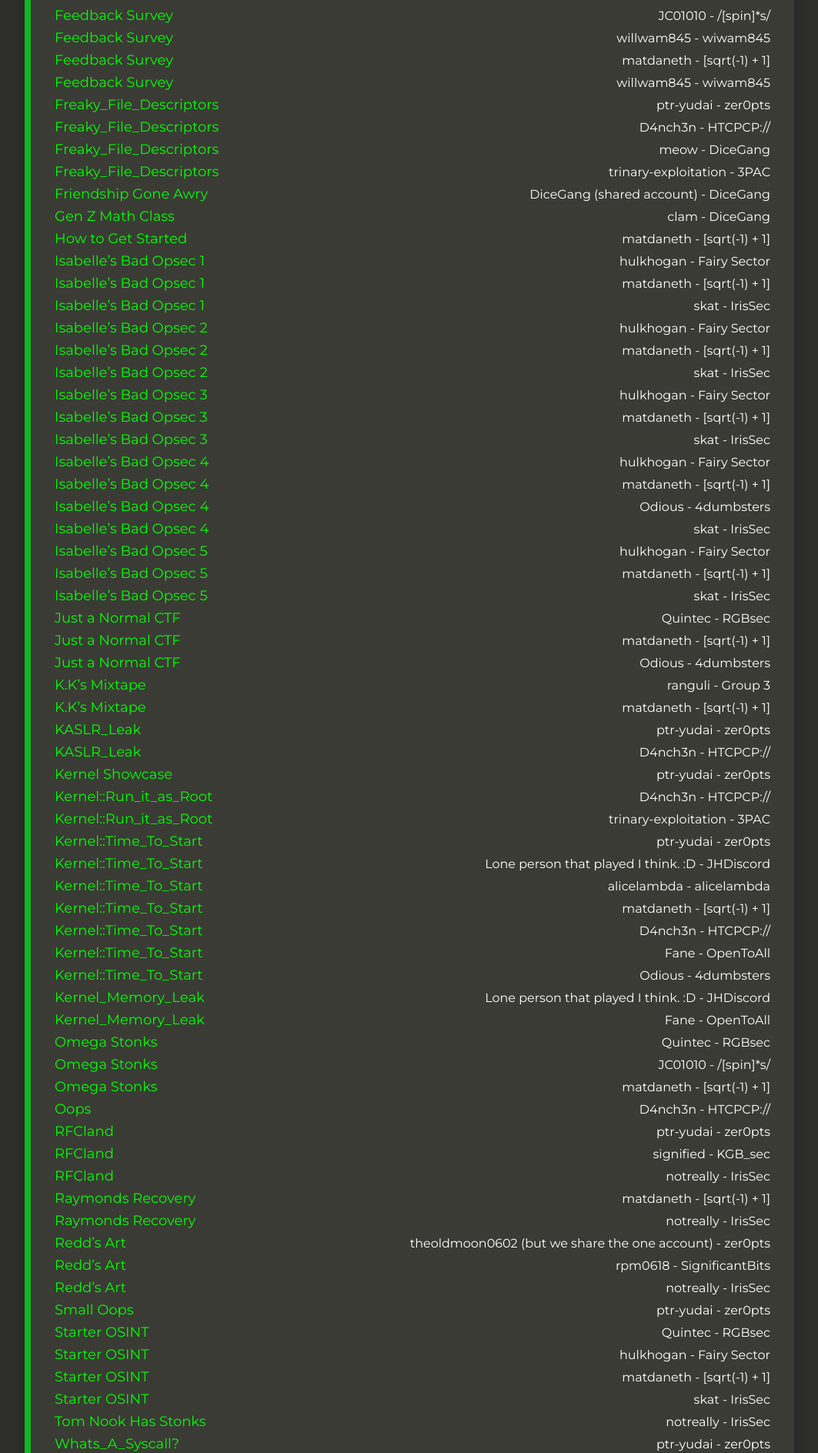
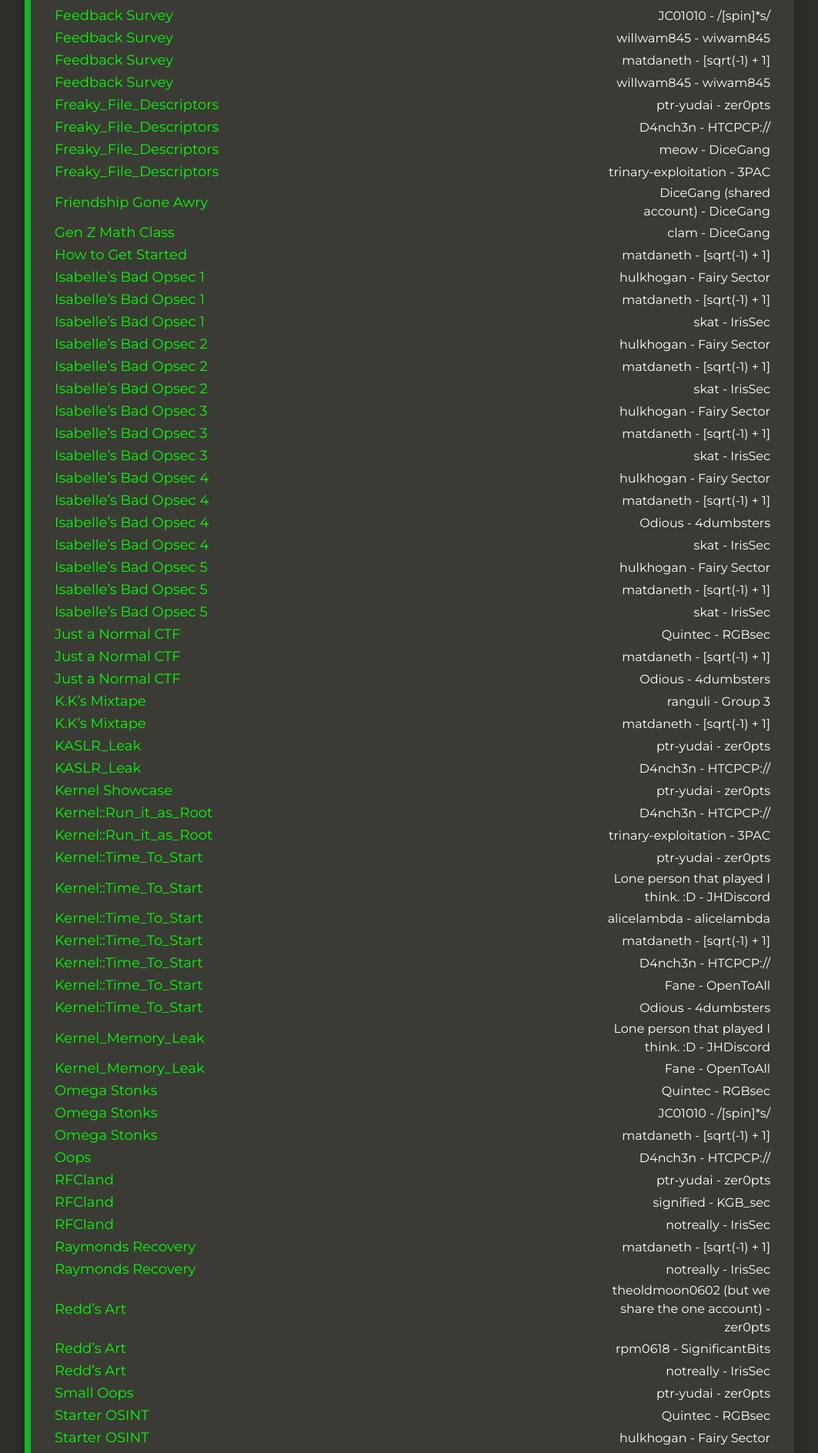
Before and after one commit to sigpwny/sigpwny.github.io-archive, a Jekyll site: the page built from writeups.md, in a window 1280 px wide. Shown: the part 834-2722 px from the top of the page at 77% size, without its empty margins (108-1171 px from the left). Built offline with Jekyll 4.4.1, drawn with Linux system fonts in a browser that asks for light colours; nearby versions of some CDN libraries.

Commit message:
add writeup styling. Note: my auto-formatter doesn't agree with nicks.

```diff
--- a/css/style.scss
+++ b/css/style.scss
@@ -1,39 +1,49 @@
 ---
 ---
+
 @import url(https://fonts.googleapis.com/css?family=Montserrat);
 
-$twitter:        #6DABDA;
-$facebook:       #365899;
-$github:         #F6C2A4;
-$discord:        #7289DA;
+$twitter: #6dabda;
+$facebook: #365899;
+$github: #f6c2a4;
+$discord: #7289da;
 
-
-$darker:         #21211E;
-$dark:           #2D2D29;
-$medium:         #3B3B35;
-$light-medium:   #969696;
-$dark-blue:      #215A6D;
-$light-blue:     #4EA2A2;
-$green:          #10b923;
-$light:          #DFECE6;
-$white:          #FFFFFF;
-$dark-purple:    #300030;
-$medium-purple:  #480048;
+$darker: #21211e;
+$dark: #2d2d29;
+$medium: #3b3b35;
+$light-medium: #969696;
+$dark-blue: #215a6d;
+$light-blue: #4ea2a2;
+$green: #10b923;
+$light: #dfece6;
+$white: #ffffff;
+$dark-purple: #300030;
+$medium-purple: #480048;
 $regular-purple: #601848;
-$red:            #C04848;
-$orange:         #F07241;
-
+$red: #c04848;
+$orange: #f07241;
+$lime: #00ff00;
 
 html {
   overflow-x: hidden;
 }
 
+.writeup-fixed-cols {
+  table {
+    td:nth-of-type(1) {
+      width: 80%;
+    }
+    td:nth-of-type(2) {
+      width: 20%;
+    }
+  }
+}
 body {
-  font-family: 'Montserrat';
+  font-family: "Montserrat";
   background-color: $dark;
   color: $white;
   height: 100%;
-  width: 100%
+  width: 100%;
 }
 
 p {
@@ -56,8 +66,9 @@ strong {
   font-weight: bold;
 }
 
-a, a:active {
-  color: lime;
+a,
+a:active {
+  color: $lime;
   text-decoration: none;
   font-size: 18px;
 }
@@ -136,5 +147,5 @@ a:hover {
 }
 
 .navbar.transparent.navbar-inverse .navbar-inner {
-  background: rgba(0,0,0,0.4);
+  background: rgba(0, 0, 0, 0.4);
 }
```
